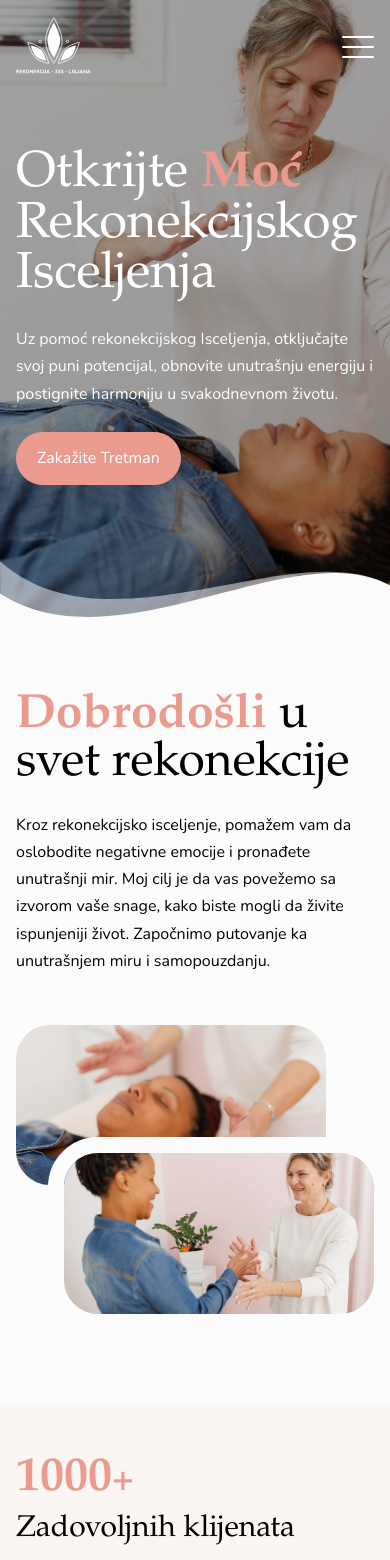
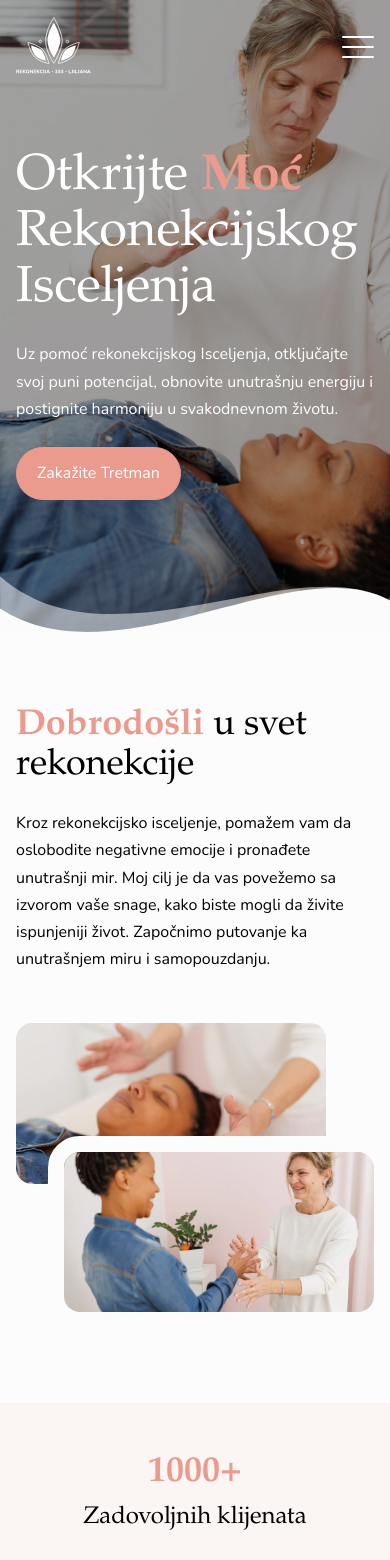
Before and after one commit to stefanelli990/rekonekcija-333-ljiljana, a React (Vite) app: page / in a window 390 px wide. Shown: the top 1560 px of the page. Built offline with nearby package versions, Linux system fonts and the light colour scheme.

Commit message:
added robots file and fixed responsive issues

```diff
--- a/src/components/About.jsx
+++ b/src/components/About.jsx
@@ -5,7 +5,7 @@ export default function About() {
     <section id="o-meni" className='bg-primaryColor-light'>
       <div className="wrapper py-[75px] lg:py-[100px]">
         <div className='flex flex-col items-center md:flex-row gap-8 xl:gap-24'>
-        <div className='md:w-1/2 h-[500px] rounded-[50px] overflow-hidden'>
+        <div className='md:w-1/2 h-[500px] rounded-[40px] overflow-hidden'>
           <img className='object-cover w-full h-full' src={aboutImg} alt="" />
         </div>
         <div className='md:w-1/2'>
--- a/src/components/Contact.jsx
+++ b/src/components/Contact.jsx
@@ -12,7 +12,7 @@ export default function Contact() {
         </SectionTitle>
         <div className="grid sm:grid-cols-2 lg:grid-cols-3 gap-4">
           {contactInformations.map((item, index) => (
-            <a href={item.contactLink} key={index} className="space-y-2 text-center border border-gray-300 p-[50px] rounded-[25px]">
+            <a href={item.contactLink} key={index} className="space-y-2 text-center border border-gray-300 py-[50px] rounded-[24px]">
             <img className="inline" src={item.contactIcon} alt="" />
             <h3>{item.contactTitle}</h3>
             <p>{item.contactInformation}</p>
--- a/src/components/Counter.jsx
+++ b/src/components/Counter.jsx
@@ -4,12 +4,12 @@ export default function Counter() {
   return (
     <section className="bg-primaryColor-light py-[50px] lg:py-[75px]">
         <div className="wrapper">
-            <div className="grid sm:grid-cols-2 md:grid-cols-3 gap-5 md:text-center">
+            <div className="grid sm:grid-cols-2 md:grid-cols-3 gap-6 text-center">
                 {counter.map((item,index) => (
 
                     <div key={index} className="flex flex-col gap-2">
                     <h2 className="text-primaryColor font-bold">{item.counterNumber}<span className="text-4xl">+</span></h2>
-                    <p className="text-3xl font-serif">{item.counterTitle}</p>
+                    <p className="text-2xl lg:text-3xl font-serif">{item.counterTitle}</p>
                 </div>
 
                 ))}
--- a/src/components/Cta.jsx
+++ b/src/components/Cta.jsx
@@ -4,7 +4,7 @@ export default function Cta() {
   return (
     <section>
         <div className="wrapper" >
-          <div className="bg-primaryColor-light flex items-center flex-col md:flex-row-reverse rounded-[50px] overflow-hidden">
+          <div className="bg-primaryColor-light flex items-center flex-col md:flex-row-reverse rounded-[24px] lg:rounded-[40px] overflow-hidden">
             <div className="md:w-1/2 p-8 lg:p-14 md:py-0 flex flex-col gap-6 items-start">
             <div className='lg:max-w-sm'>
             <h2 className=''><span className='font-bold text-primaryColor'>Zakažite</span> tretman već danas</h2>
@@ -13,7 +13,7 @@ export default function Cta() {
             <a href="tel:+381641162977" className="btn btn-primary">Zakažite Termin</a>
             </div>
             <div className='aspect-square w-full md:w-1/2 md:h-[500px]'>
-            <img className='object-cover w-full h-full' src={ctaImg}/>
+            <img className='object-cover w-full h-full' src={ctaImg} alt='Gently touching hands during a healing session'/>
             </div>
         </div>
         </div>
--- a/src/components/Intro.jsx
+++ b/src/components/Intro.jsx
@@ -11,10 +11,10 @@ export default function Intro() {
           <p>Kroz rekonekcijsko isceljenje, pomažem vam da oslobodite negativne emocije i pronađete unutrašnji mir. Moj cilj je da vas povežemo sa izvorom vaše snage, kako biste mogli da živite ispunjeniji život. Započnimo putovanje ka unutrašnjem miru i samopouzdanju.</p>
         </SectionTitle>
         <div className='flex flex-col md:flex-row relative'>
-            <div className="aspect-video md:flex-1 border-[16px] -ml-[16px] mr-[32px] -mt-[16px] md:mb-[80px] md:-mr-[64px] border-offWhite rounded-[50px] overflow-hidden -z-[1]">
+            <div className="aspect-video md:flex-1 border-[16px] -ml-[16px] mr-[32px] -mt-[16px] md:mb-[80px] md:-mr-[64px] border-offWhite rounded-[32px] md:rounded-[48px] overflow-hidden -z-[1]">
             <img src={introImg1} alt="" className="w-full h-full object-cover"/>
             </div>
-            <div className="aspect-video md:flex-1 border-[16px] -mt-[64px] -mr-[16px] ml-[32px] md:mt-[80px] md:-ml-[64px] border-offWhite rounded-[50px] overflow-hidden">
+            <div className="aspect-video md:flex-1 border-[16px] -mt-[64px] -mr-[16px] ml-[32px] md:mt-[80px] md:-ml-[64px] border-offWhite rounded-[32px] md:rounded-[48px] overflow-hidden">
             <img src={introImg2} alt="" className="w-full h-full object-cover"/>
             </div>
             </div>
--- a/src/components/Menu.jsx
+++ b/src/components/Menu.jsx
@@ -3,13 +3,17 @@ import { navLinks } from "../data";
 export default function Menu({ isOpen, closeMenu  }) {
   return (
     <div
-      className={`wrapper bg-white z-40 fixed inset-0 flex justify-center items-center text-center transition-all duration-300 sm:hidden ${
+      className={`wrapper bg-white z-40 fixed inset-0 text-center transition-all duration-300 sm:hidden ${
         isOpen ? "visible opacity-100" : "invisible opacity-0"
       }`}
     >
+      <div className="flex justify-between mt-4">
+      <a href={"#hero"}>
+        <img className="w-[75px]" src='/logo-primary.svg' alt="Rekonekcija 333 Ljiljana Logo" />
+      </a>
       <button
 
-      className="flex justify-center items-center flex-col absolute right-4 top-9 gap-[8px] z-50 sm:hidden"
+      className="flex justify-center items-center flex-col relative gap-[8px] z-50 sm:hidden"
       aria-label="Close menu"
       onClick={closeMenu}
     >
@@ -17,7 +21,8 @@ export default function Menu({ isOpen, closeMenu  }) {
       <div className={`w-8 h-[2px] rounded-full transition-transform duration-300 bg-darkColor ${isOpen ? "opacity-0" : ""}`}></div>
       <div className={`w-8 h-[2px] rounded-full transition-transform duration-300 bg-darkColor ${isOpen ? "-rotate-45 -translate-y-2.5" : ""}`}></div>
     </button>
-      <nav>
+      </div>
+      <nav className="min-h-[calc(100vh-75px)] flex justify-center items-center">
         <ul className="space-y-8 text-xl">
           {navLinks.map((navLink, index) => (
             <li key={index}>
--- a/src/components/Navbar.jsx
+++ b/src/components/Navbar.jsx
@@ -23,7 +23,7 @@ export default function Navbar({ scrolled, openMenu }) {
                 <a
                   href={`#${navLink.to}`}
                   aria-label={navLink.ariaLabel}
-                  className={`cursor-pointer  hover:text-primaryColor `}
+                  className={`cursor-pointer  hover:text-primaryColor duration-200`}
                 >
                   {navLink.name}
                 </a>
--- a/src/index.css
+++ b/src/index.css
@@ -1,4 +1,8 @@
 @tailwind base;
+
+h1, h2, h3 {
+  line-height: 1.1;
+}
 
 body {
   line-height: 170%;
@@ -12,7 +16,7 @@ body {
     @apply scroll-smooth scroll-pt-[100px];
   }
   body {
-    @apply bg-offWhite font-sans  leading-relaxed ;
+    @apply bg-offWhite font-sans;
   }
   h1,
   h2,
@@ -21,10 +25,10 @@ body {
     @apply font-serif;
   }
   h1 {
-    @apply text-[13vw] leading-[100%] sm:text-7xl;
+    @apply text-[13vw] sm:text-7xl;
   }
   h2 {
-    @apply text-5xl;
+    @apply text-4xl lg:text-5xl;
   }
   h3 {
     @apply text-3xl;
```
Also changed, not shown: public/robots.txt (added).
